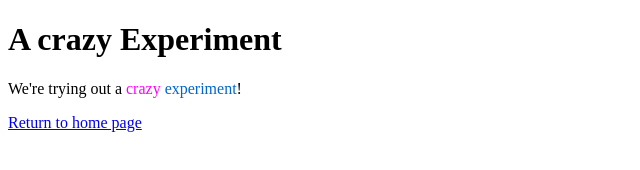
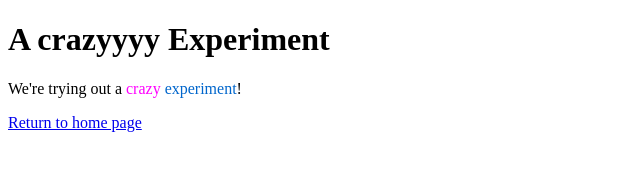
Before and after one commit to lakshikaHettikankanamge/test-repo, a plain HTML site: page index.html in a window 1280 px wide. Shown: the whole page, without its empty margins (0-640 px from the left). Drawn offline with Linux system fonts and the light colour scheme.

Commit message:
crazy experiment

```diff
--- a/index.html
+++ b/index.html
@@ -5,7 +5,7 @@
 <meta charset="utf-8" />
 </head>
 <body>
-<h1>A crazy Experiment</h1>
+<h1>A crazyyyy Experiment</h1>
 <p>We're trying out a <span style="color: #F0F">crazy</span>
 <span style="color: #06C">experiment</span>!
 <p><a href="index.html">Return to home page</a></p>
```
